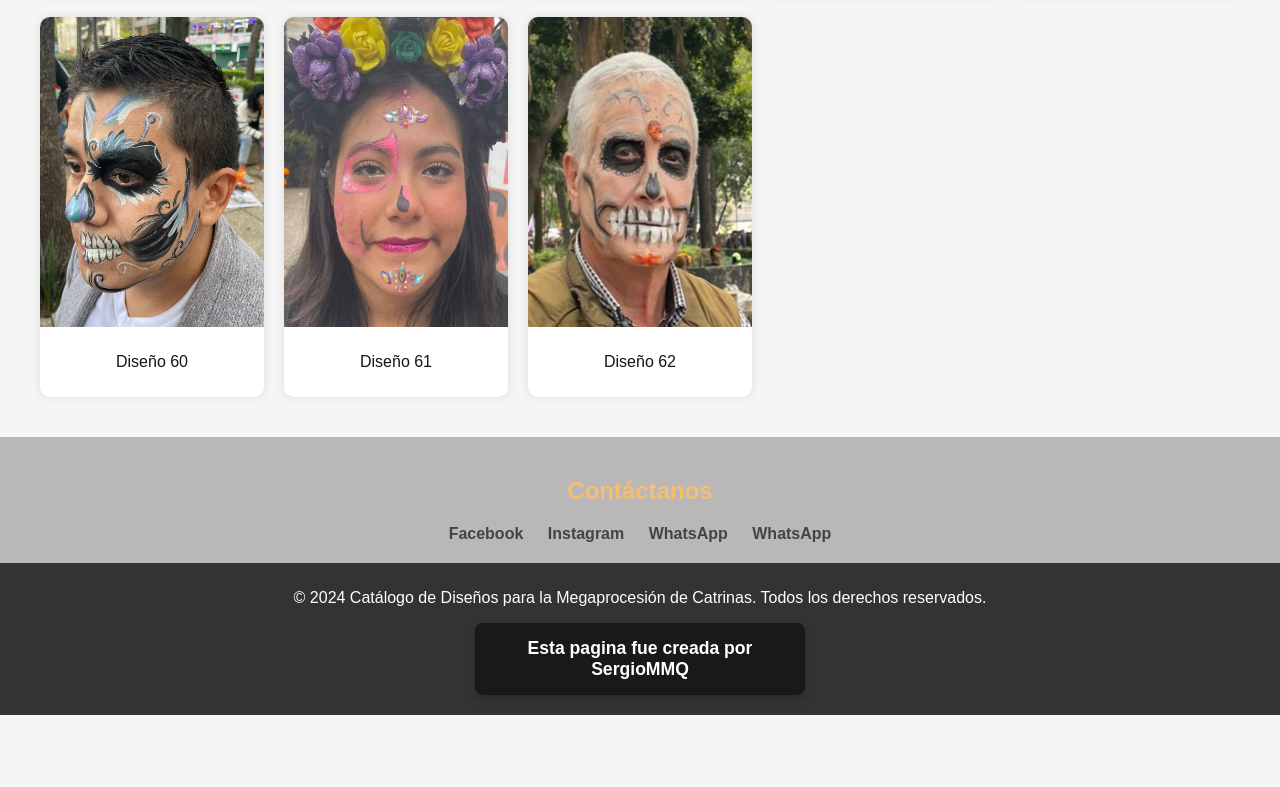
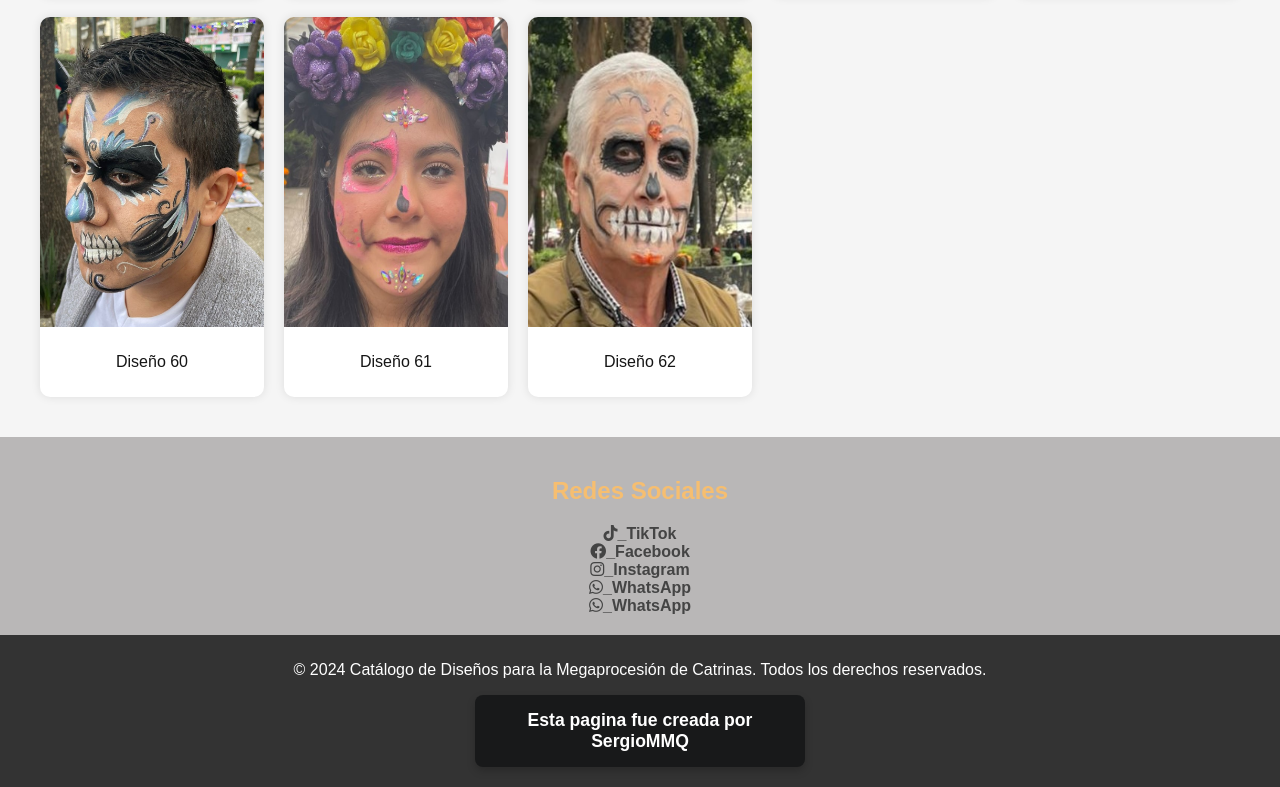
Before and after one commit to SergioMMQ/ketsaltik, a plain HTML site: page index.html in a window 1280 px wide. Shown: the part 5148-5935 px from the top of the page. Before the commit the page ends 5863 px from the top, so only its background shows below. Drawn offline with Linux system fonts and the light colour scheme.

Commit message:
se actualizaron imagenes y redes socials

```diff
--- a/index.html
+++ b/index.html
@@ -5,6 +5,7 @@
     <meta name="viewport" content="width=device-width, initial-scale=1.0">
     <title>Portafolio Ketsaltik</title>
     <link rel="stylesheet" href="style.css">
+    <link rel="stylesheet" href="https://cdnjs.cloudflare.com/ajax/libs/font-awesome/6.0.0-beta3/css/all.min.css">
 </head>
 <body>
     <!-- Página de Inicio -->
@@ -63,17 +64,43 @@
 
     <!-- Sección de Contacto -->
     <section id="contacto">
-        <h2>Contáctanos</h2>
 
         <div class="redes-sociales">
-            <a href="https://www.facebook.com/profile.php?id=100085005052825&mibextid=LQQJ4d" target="_blank">Facebook</a>
-            <a href="https://instagram.com" target="_blank">Instagram</a>
-            <a href="https://wa.me/5514054014" target="_blank">WhatsApp</a>
-            <a href="https://wa.me/5625332829" target="_blank">WhatsApp</a>
+            <h2>Redes Sociales</h2>
+
+            <!-- Enlace a TikTok -->
+            <a href="https://www.tiktok.com/@tuUsuario" target="_blank">
+                <i class="fab fa-tiktok"></i>_TikTok
+                </a>
+            <br>
+
+            <!-- Enlace a Facebook -->
+            <a href="https://www.facebook.com/profile.php?id=100085005052825&mibextid=kFxxJD" target="_blank">
+                <i class="fab fa-facebook"></i>_Facebook
+            </a>
+            <br>
+
+            <!-- Enlace a Instagram -->
+            <a href="https://www.instagram.com/tuUsuario" target="_blank">
+            <i class="fab fa-instagram"></i>_Instagram
+            </a>
+            <br>
+
+            <!-- Enlace a WhatsApp Personal con mensaje -->
+            <a href="https://wa.me/+525514054014?text=¡Hola!%20Me%20gustaría%20hacer%20una%20consulta." target="_blank">
+            <i class="fab fa-whatsapp"></i>_WhatsApp
+            </a>
+            <br>
+
+            <!-- Enlace a WhatsApp Empresarial con mensaje -->
+            <a href="https://wa.me/+525625332829?text=¡Hola!%20Estoy%20interesado%20en%20sus%20servicios." target="_blank">
+            <i class="fab fa-whatsapp"></i>_WhatsApp
+            </a>
+
         </div>
 
+    </section>
 
-    </section>
 
 
 
```
